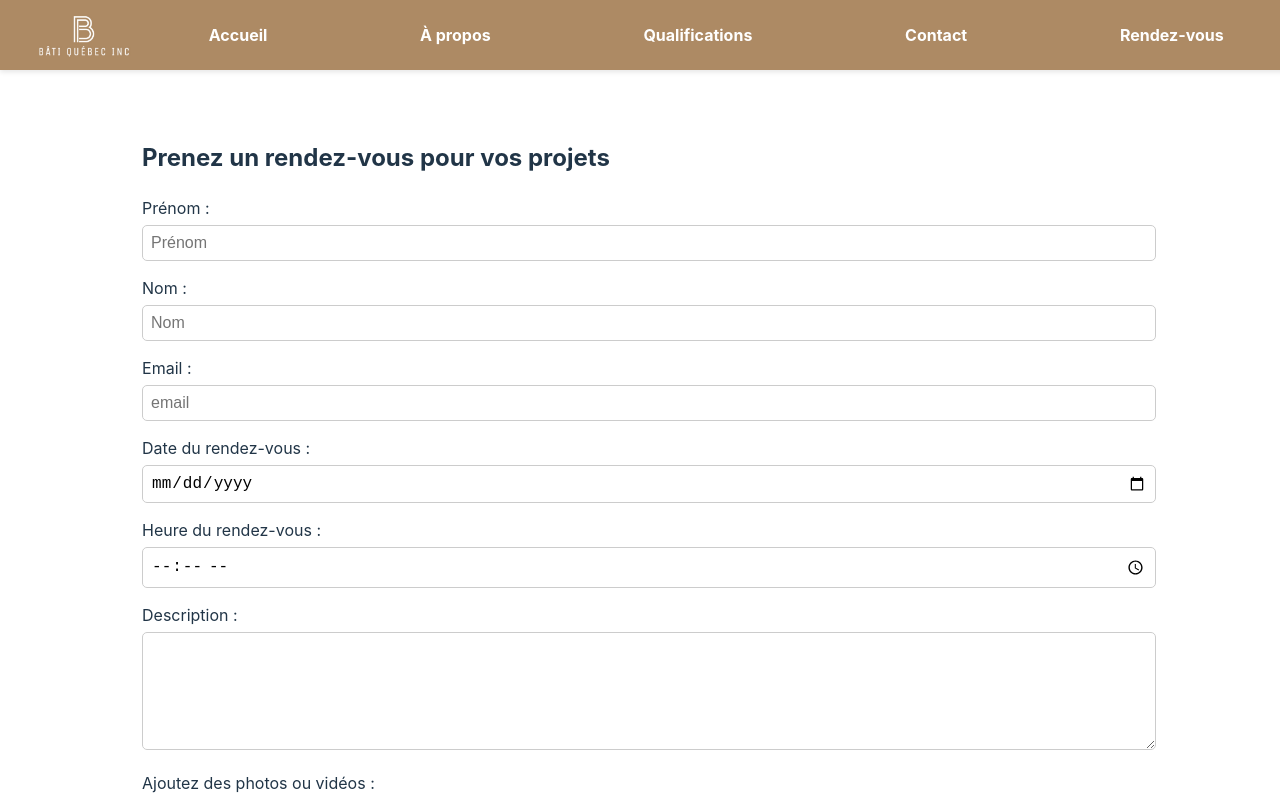
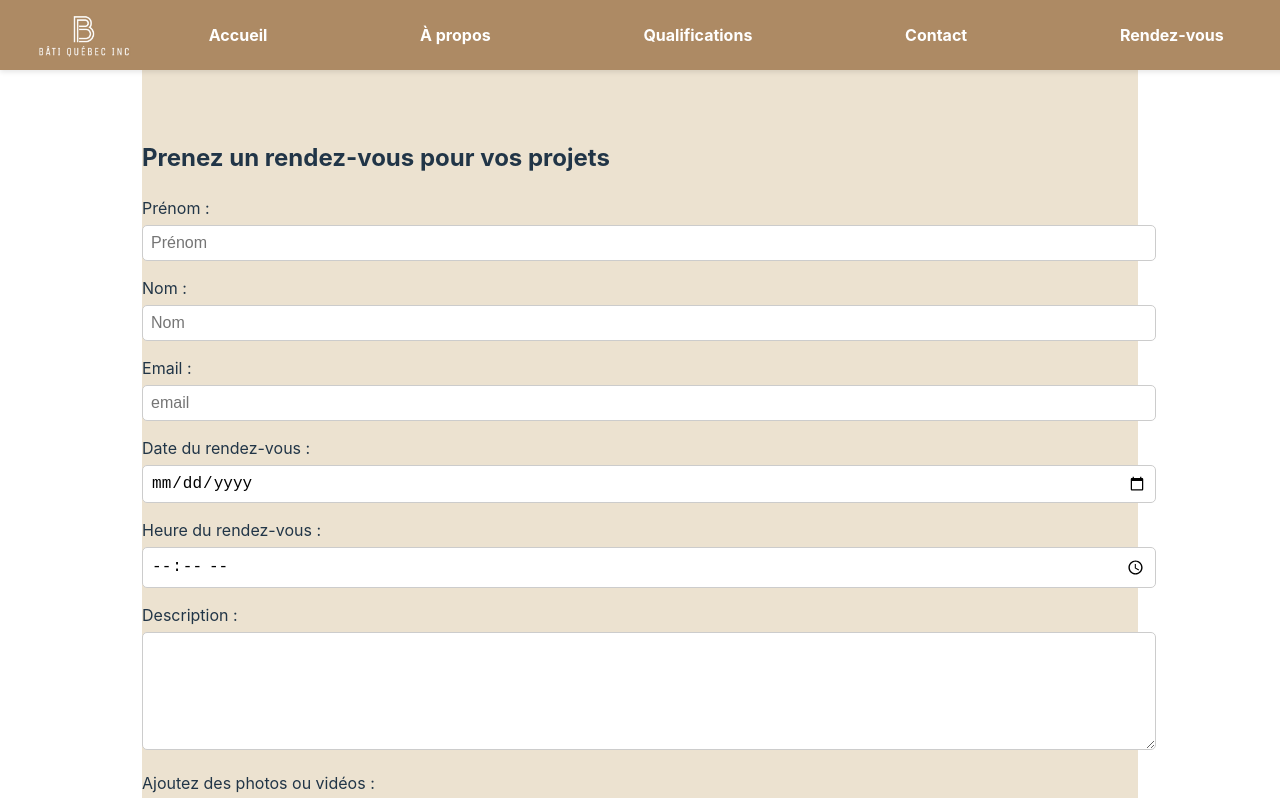
Before and after one commit to MyriamAssam/bati, a React (Vite) app: page /rdv in a window 1280 px wide. Shown: the top 798 px of the page. Built offline with nearby package versions, Linux system fonts and the light colour scheme.

Commit message:
Ajustement style

```diff
--- a/src/App.css
+++ b/src/App.css
@@ -214,6 +214,7 @@ nav {
 
 .page-content {
   margin-top: 70px;
+  background-color: #ECE2D0;
 
 }
 
```
